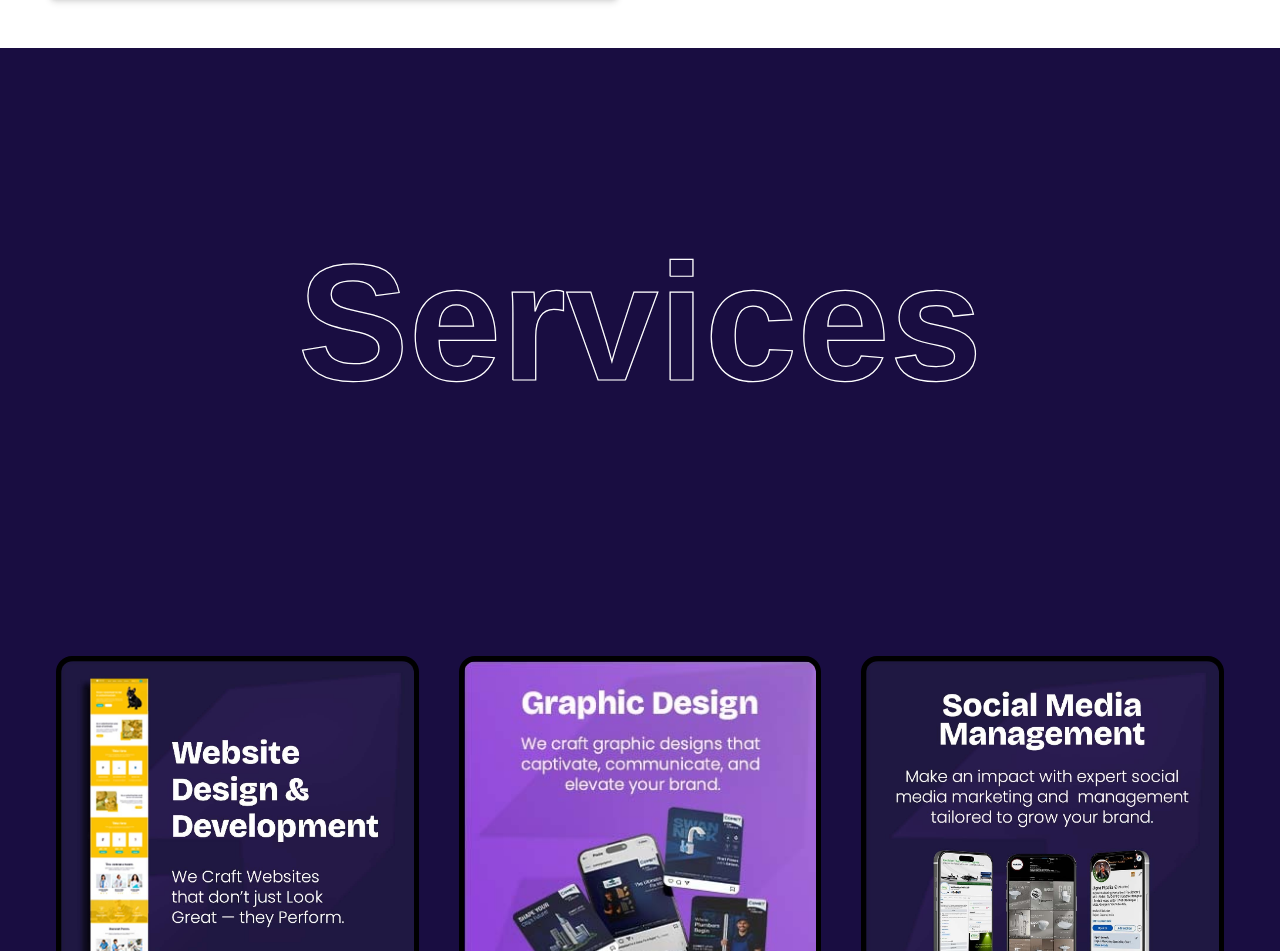
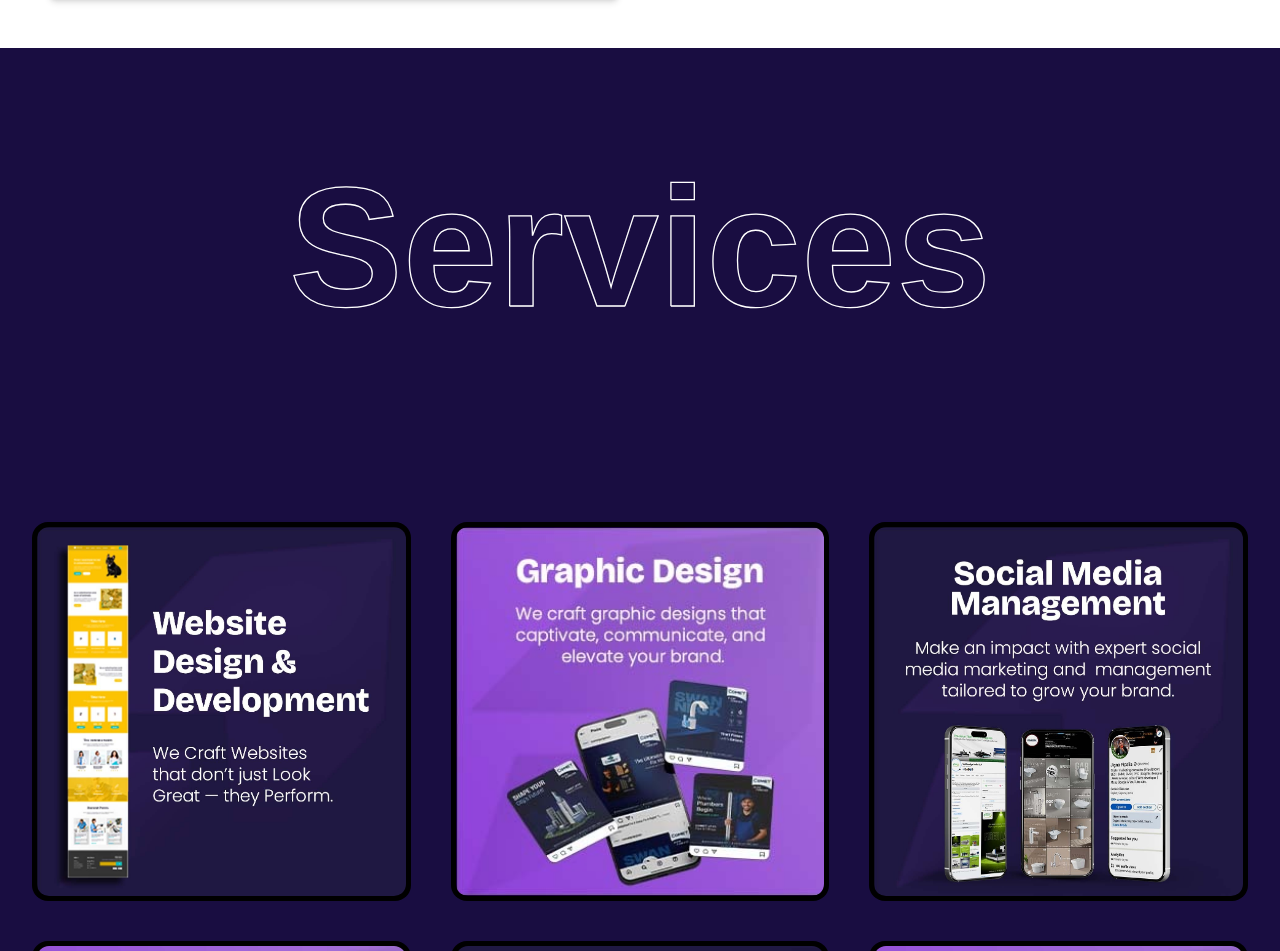
Before and after one commit to raxitzora/Deckoid, a Next.js app: page / in a window 1280 px wide. Shown: the part 1901-2852 px from the top of the page. Built offline with nearby package versions, Linux system fonts and the light colour scheme.

Commit message:
Update Work.jsx

```diff
--- a/app/components/sections/Work.jsx
+++ b/app/components/sections/Work.jsx
@@ -30,12 +30,12 @@ function WorkSection() {
   return (
     <section
       ref={sectionRef}
-      className="bg-[#190d41] py-12 sm:py-20"
+      className="bg-[#190d41] sm:py-0 w-full py-2"
       aria-labelledby="work-section"
     >
       {/* Title Animation */}
       <motion.div
-        className="mb-10 sm:mb-16 flex items-center justify-center px-4"
+        className="mb-0 sm:mb-0 flex items-center justify-center px-0"
         initial="hidden"
         animate={controls}
         variants={{
@@ -47,12 +47,12 @@ function WorkSection() {
           },
         }}
       >
-        <TextHoverEffect text="Services" duration={0.3} className="text-3xl sm:text-4xl md:text-5xl" />
+        <TextHoverEffect text="Services" duration={0.3} className="text-3xl sm:text-4xl md:text-5xl m-0 p-0" />
       </motion.div>
 
       {/* Grid Animation */}
       <motion.div
-        className="max-w-[90rem] mx-auto px-4 sm:px-6 lg:px-12"
+        className="max-w-[90rem] mx-auto px-2 sm:px-4 lg:px-6"
         initial="hidden"
         animate={controls}
         variants={{
```
